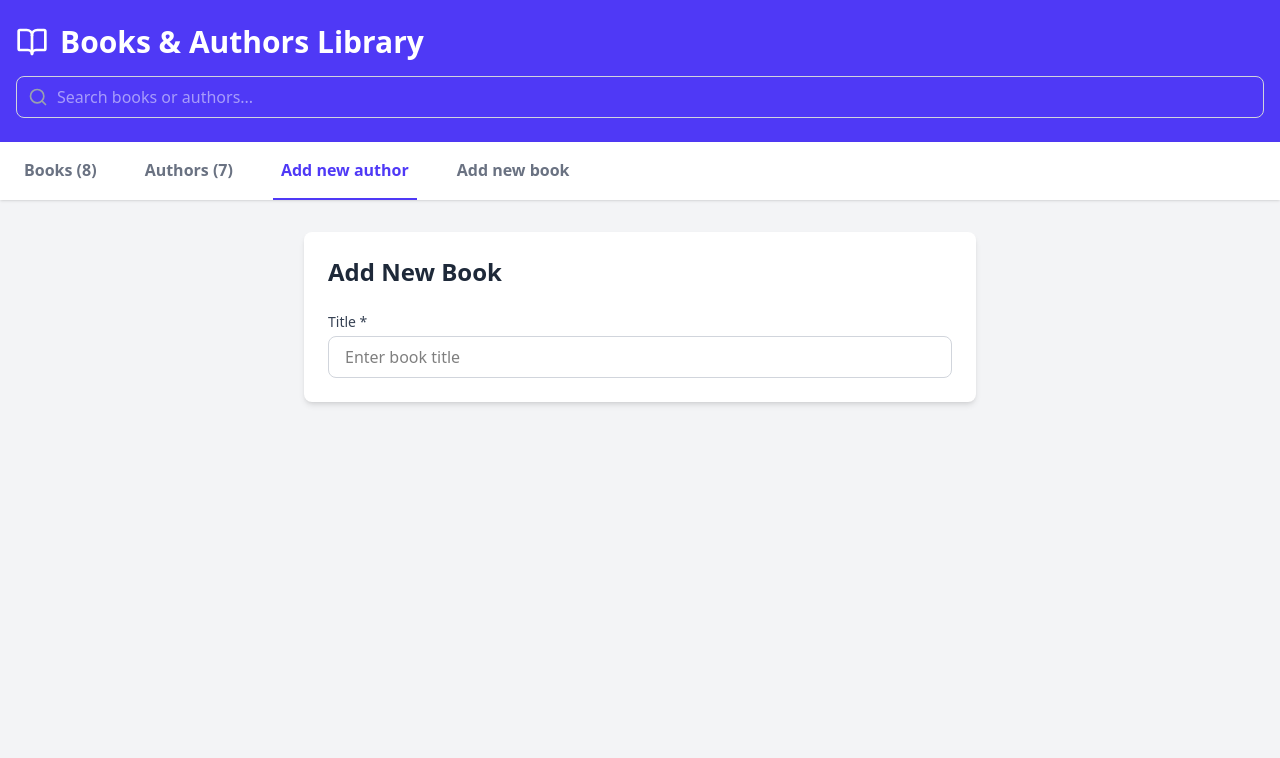
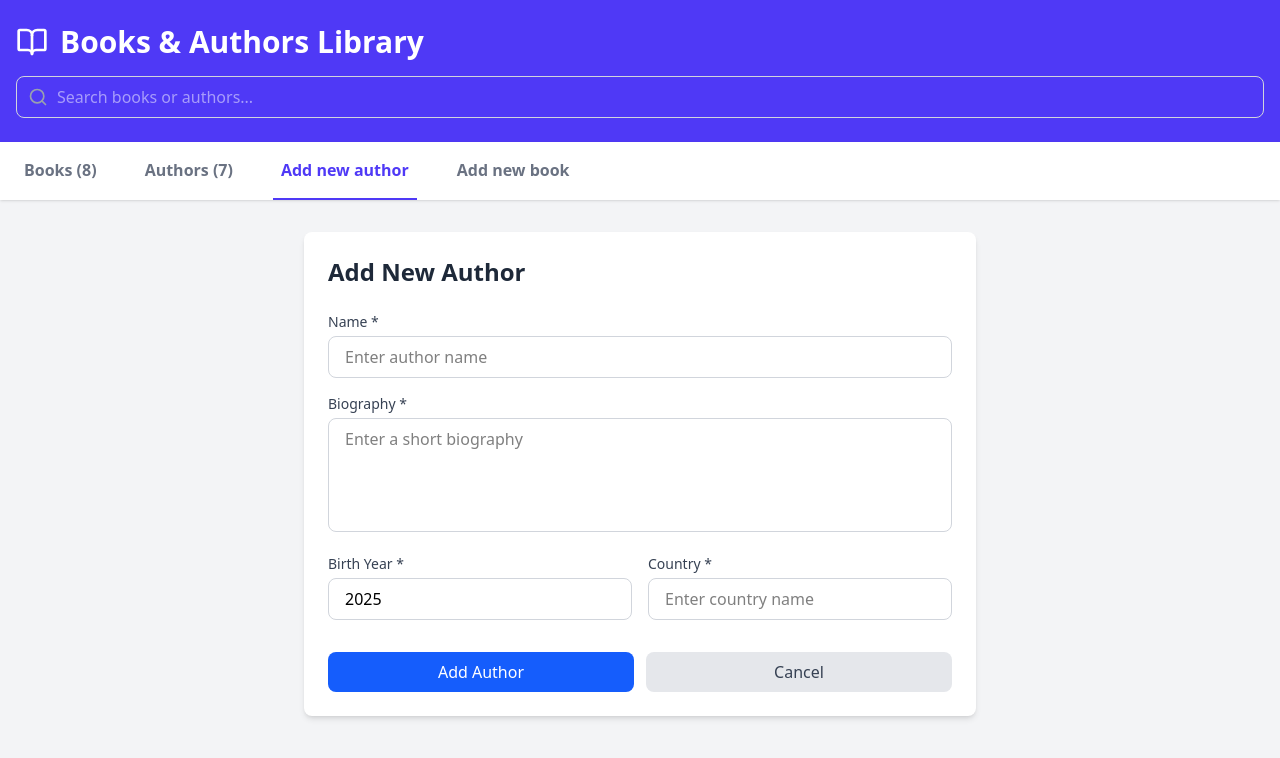
Before and after one commit to zeldabakhos/books-app, a React (Vite) app: page / in a window 1280 px wide. Both pictures are taken after a click on the button "Add new author". Shown: the top 758 px of the page. Built offline with nearby package versions, Linux system fonts and the light colour scheme.

Commit message:
final version

```diff
--- a/src/App.tsx
+++ b/src/App.tsx
@@ -5,42 +5,39 @@ import AuthorCard from "./components/AuthorCard"
 import SearchBar from "./components/SearchBar"
 import { staticBooks, staticAuthors } from "./mockData/staticData"
 import AddAuthorForm from "./components/tabs/AddAuthorForm"
+import AddBookForm from "./components/tabs/AddBookForm"
+import NavigationTabs from "./components/NavogationTabs"
 import type { Author } from "./types/Authors"
-import AddBookForm from "./components/tabs/AddBookForm"
 import type { Book } from "./types/Book"
 
-import NavigationTabs from "./components/NavogationTabs"
-
 const App = () => {
-	// State
+	// ✅ State management
+	const [authors, setAuthors] = useState<Author[]>(staticAuthors)
+	const [books, setBooks] = useState<Book[]>(staticBooks)
 	const [activeTab, setActiveTab] = useState("books")
 	const [searchTerm, setSearchTerm] = useState("")
 
+	// ✅ Add new author
 	const handleAddAuthor = (author: Author) => {
-		console.log("New author:", author)
-		// Here you would typically:
-		// - Call your API to save the author
-		// - Update your state
-		// - Show a success message
+		const authorWithId = { ...author, id: Date.now() }
+		setAuthors((prev) => [...prev, authorWithId])
+		setActiveTab("authors") // switch back automatically
 	}
 
+	// ✅ Add new book
 	const handleAddBook = (book: Book) => {
-		console.log("New book:", book)
-		// Here you would typically:
-		// - Call your API to save the book
-		// - Update your state
-		// - Show a success message
+		const bookWithId = { ...book, id: Date.now() }
+		setBooks((prev) => [...prev, bookWithId])
+		setActiveTab("books") // switch back automatically
 	}
 
-	const getAuthorById = (authorId: number) => {
-		return staticAuthors.find((author) => author.id === authorId)
-	}
+	// ✅ Helpers
+	const getAuthorById = (authorId: number) => authors.find((a) => a.id === authorId)
+	const getBookCountByAuthor = (authorId: number) =>
+		books.filter((book) => book.authorId === authorId).length
 
-	const getBookCountByAuthor = (authorId: number) => {
-		return staticBooks.filter((book) => book.authorId === authorId).length
-	}
-
-	const filteredBooks = staticBooks.filter((book) => {
+	// ✅ Filters
+	const filteredBooks = books.filter((book) => {
 		const author = getAuthorById(book.authorId)
 		return (
 			book.title.toLowerCase().includes(searchTerm.toLowerCase()) ||
@@ -48,7 +45,7 @@ const App = () => {
 		)
 	})
 
-	const filteredAuthors = staticAuthors.filter((author) =>
+	const filteredAuthors = authors.filter((author) =>
 		author.name.toLowerCase().includes(searchTerm.toLowerCase())
 	)
 
@@ -75,6 +72,7 @@ const App = () => {
 
 			{/* Main Content */}
 			<main className="container mx-auto px-4 py-8">
+				{/* 📚 Books tab */}
 				{activeTab === "books" && (
 					<div className="space-y-4 flex flex-col flex-wrap">
 						{filteredBooks.length > 0 ? (
@@ -93,6 +91,7 @@ const App = () => {
 					</div>
 				)}
 
+				{/* 👩‍💼 Authors tab */}
 				{activeTab === "authors" && (
 					<div className="grid grid-cols-1 md:grid-cols-2 gap-6">
 						{filteredAuthors.length > 0 ? (
@@ -111,15 +110,17 @@ const App = () => {
 					</div>
 				)}
 
+				{/* ➕ Add new author */}
 				{activeTab === "add-author" && (
 					<AddAuthorForm
 						onSubmit={handleAddAuthor}
-						onCancel={() => console.log("Cancelled")}
+						onCancel={() => setActiveTab("authors")}
 					/>
 				)}
 
+				{/* ➕ Add new book */}
 				{activeTab === "add-book" && (
-					<AddBookForm authors={staticAuthors} onSubmit={handleAddBook} />
+					<AddBookForm authors={authors} onSubmit={handleAddBook} />
 				)}
 			</main>
 		</div>
--- /dev/null
+++ b/src/components/BookSearchResults.tsx
@@ -0,0 +1,104 @@
+import type { Book } from "../types/Book"
+import type { Author } from "../types/Authors"
+
+interface BookSearchResultsProps {
+	searchResults: Book[]
+	authors: Author[]
+	onSelectBook: (book: Book) => void
+	onClearResults: () => void
+	isSearching: boolean
+	isbnNotFound: boolean
+}
+
+const BookSearchResults = ({
+	searchResults,
+	authors,
+	onSelectBook,
+	onClearResults,
+	isSearching,
+	isbnNotFound,
+}: BookSearchResultsProps) => {
+	if (isSearching) {
+		return (
+			<div className="mt-2 text-sm text-gray-500">Searching Google Books...</div>
+		)
+	}
+
+	if (isbnNotFound) {
+		return (
+			<div className="mt-2 text-sm text-red-600">
+				⚠️ No ISBN found for this title
+			</div>
+		)
+	}
+
+	if (searchResults.length === 0) return null
+
+	return (
+		<div className="mt-3 border rounded-md bg-white shadow-md max-h-64 overflow-y-auto">
+			<div className="flex justify-between items-center px-3 py-2 border-b bg-gray-50">
+				<h4 className="text-sm font-semibold text-gray-700">
+					Google Books Suggestions
+				</h4>
+				<button
+					onClick={onClearResults}
+					className="text-xs text-blue-600 hover:underline"
+				>
+					Clear
+				</button>
+			</div>
+
+			{searchResults.map((book) => {
+				const author = authors.find((a) => a.id === book.authorId)
+				return (
+					<div
+						key={book.id}
+						className="p-3 hover:bg-gray-50 cursor-pointer border-b last:border-b-0 transition-colors"
+						onClick={() => onSelectBook(book)}
+					>
+						<div className="flex gap-3">
+							{/* Book cover */}
+							{book.coverUrl && (
+								<img
+									src={book.coverUrl}
+									alt={book.title}
+									className="w-12 h-16 object-cover rounded"
+									onError={(e) => {
+										e.currentTarget.style.display = "none"
+									}}
+								/>
+							)}
+
+							{/* Book details */}
+							<div className="flex-1">
+								<p className="font-medium text-sm text-gray-800">
+									{book.title}
+								</p>
+								<p className="text-xs text-gray-600 mt-1">
+									{author?.name || "Unknown author"}
+								</p>
+
+								<div className="flex flex-wrap gap-2 mt-1 text-xs text-gray-500">
+									{book.publishedYear > 0 && (
+										<span>{book.publishedYear}</span>
+									)}
+									{book.isbn ? (
+										<span className="text-blue-600">
+											ISBN: {book.isbn}
+										</span>
+									) : (
+										<span className="text-red-500">
+											No ISBN available
+										</span>
+									)}
+								</div>
+							</div>
+						</div>
+					</div>
+				)
+			})}
+		</div>
+	)
+}
+
+export default BookSearchResults
--- a/src/components/tabs/AddAuthorForm.tsx
+++ b/src/components/tabs/AddAuthorForm.tsx
@@ -1,96 +1,44 @@
 import { useState, type FormEvent } from "react"
 import type { Author } from "../../types/Authors"
-import type { Book } from "../../types/Book"
-import { searchBooksByTitle } from "../../services/googleBooksService" // ✅ import Google Books service
 
-interface AddBookFormProps {
-	authors: Author[]
-	onSubmit: (book: Book) => void
+interface AddAuthorFormProps {
+	onSubmit: (author: Author) => void
 	onCancel?: () => void
 }
 
-const AddBookForm = ({ authors, onSubmit, onCancel }: AddBookFormProps) => {
-	const [formData, setFormData] = useState<Book>({
-		title: "",
-		authorId: 0,
-		isbn: "",
-		publishedYear: new Date().getFullYear(),
-		description: "",
-		coverUrl: "",
+const AddAuthorForm = ({ onSubmit, onCancel }: AddAuthorFormProps) => {
+	const [formData, setFormData] = useState<Omit<Author, "id">>({
+		name: "",
+		bio: "",
+		birthYear: new Date().getFullYear(),
+		country: "",
 	})
 
-	const [errors, setErrors] = useState<Partial<Record<keyof Book, string>>>({})
-	const [isSearching, setIsSearching] = useState(false)
-	const [searchResults, setSearchResults] = useState<Book[]>([])
+	const [errors, setErrors] = useState<Partial<Record<keyof Author, string>>>({})
 
-	// 🔍 Handle input changes (title triggers Google Books search)
 	const handleChange = (
-		e: React.ChangeEvent<
-			HTMLInputElement | HTMLTextAreaElement | HTMLSelectElement
-		>
+		e: React.ChangeEvent<HTMLInputElement | HTMLTextAreaElement>
 	) => {
 		const { name, value } = e.target
-
 		setFormData((prev) => ({
 			...prev,
-			[name]:
-				name === "authorId" || name === "publishedYear"
-					? parseInt(value) || 0
-					: value,
+			[name]: name === "birthYear" ? parseInt(value) || 0 : value,
 		}))
 
-		if (errors[name as keyof Book]) {
+		// Clear error as user types
+		if (errors[name as keyof Author]) {
 			setErrors((prev) => ({ ...prev, [name]: "" }))
-		}
-
-		// ✅ Trigger Google Books search when typing in title
-		if (name === "title" && value.length > 2) {
-			setIsSearching(true)
-			searchBooksByTitle(value)
-				.then((books) => setSearchResults(books))
-				.catch((err) => {
-					console.error("Error searching books:", err)
-					setSearchResults([])
-				})
-				.finally(() => setIsSearching(false))
-		} else if (name === "title" && value.length <= 2) {
-			setSearchResults([])
 		}
 	}
 
-	// ✅ Auto-fill the form when clicking a suggestion
-	const handleSuggestionClick = (book: Book) => {
-		setFormData({
-			title: book.title,
-			authorId: 0, // the user will still choose the author manually
-			isbn: book.isbn,
-			publishedYear: book.publishedYear,
-			description: book.description,
-			coverUrl: book.coverUrl,
-		})
-		setSearchResults([])
-	}
+	const validate = (): boolean => {
+		const newErrors: Partial<Record<keyof Author, string>> = {}
 
-	const validate = (): boolean => {
-		const newErrors: Partial<Record<keyof Book, string>> = {}
-
-		if (!formData.title.trim()) newErrors.title = "Title is required"
-		if (!formData.authorId || formData.authorId === 0)
-			newErrors.authorId = "Please select an author"
-		if (!formData.isbn.trim()) newErrors.isbn = "ISBN is required"
-		else if (!/^[0-9-]+$/.test(formData.isbn))
-			newErrors.isbn = "ISBN should only contain numbers and hyphens"
-		if (
-			!formData.publishedYear ||
-			formData.publishedYear < 1000 ||
-			formData.publishedYear > new Date().getFullYear()
-		)
-			newErrors.publishedYear = "Please enter a valid publication year"
-		if (!formData.description.trim()) newErrors.description = "Description is required"
-		if (!formData.coverUrl.trim())
-			newErrors.coverUrl = "Cover URL is required"
-		else if (!/^https?:\/\/.+/.test(formData.coverUrl))
-			newErrors.coverUrl = "Please enter a valid URL (http:// or https://)"
+		if (!formData.name.trim()) newErrors.name = "Name is required"
+		if (!formData.bio.trim()) newErrors.bio = "Biography is required"
+		if (!formData.birthYear || formData.birthYear < 1000 || formData.birthYear > new Date().getFullYear())
+			newErrors.birthYear = "Enter a valid year"
+		if (!formData.country.trim()) newErrors.country = "Country is required"
 
 		setErrors(newErrors)
 		return Object.keys(newErrors).length === 0
@@ -99,77 +47,127 @@ const AddBookForm = ({ authors, onSubmit, onCancel }: AddBookFormProps) => {
 	const handleSubmit = (e: FormEvent<HTMLFormElement>) => {
 		e.preventDefault()
 		if (validate()) {
-			onSubmit(formData)
+			onSubmit({ ...formData })
 			setFormData({
-				title: "",
-				authorId: 0,
-				isbn: "",
-				publishedYear: new Date().getFullYear(),
-				description: "",
-				coverUrl: "",
+				name: "",
+				bio: "",
+				birthYear: new Date().getFullYear(),
+				country: "",
 			})
 			setErrors({})
-			setSearchResults([])
 		}
 	}
 
 	return (
 		<div className="bg-white rounded-lg shadow-md p-6 max-w-2xl mx-auto">
-			<h2 className="text-2xl font-bold text-gray-800 mb-6">Add New Book</h2>
+			<h2 className="text-2xl font-bold text-gray-800 mb-6">Add New Author</h2>
 
 			<form onSubmit={handleSubmit} className="space-y-4">
-				{/* Title Input + Suggestions */}
-				<div className="relative">
-					<label
-						htmlFor="title"
-						className="block text-sm font-medium text-gray-700 mb-1"
-					>
-						Title *
+				{/* Name */}
+				<div>
+					<label className="block text-sm font-medium text-gray-700 mb-1">
+						Name *
 					</label>
 					<input
 						type="text"
-						id="title"
-						name="title"
-						value={formData.title}
+						name="name"
+						value={formData.name}
 						onChange={handleChange}
-						className={`w-full px-4 py-2 border rounded-lg focus:outline-none focus:ring-2 focus:ring-blue-500 ${
-							errors.title ? "border-red-500" : "border-gray-300"
+						className={`w-full px-4 py-2 border rounded-lg focus:ring-2 focus:ring-blue-500 ${
+							errors.name ? "border-red-500" : "border-gray-300"
 						}`}
-						placeholder="Enter book title"
+						placeholder="Enter author name"
 					/>
-					{errors.title && (
-						<p className="mt-1 text-sm text-red-600">{errors.title}</p>
-					)}
-
-					{/* ✅ Suggestions dropdown */}
-					{isSearching && (
-						<p className="text-sm text-gray-500 mt-1">Searching...</p>
-					)}
-
-					{!isSearching && searchResults.length > 0 && (
-						<div className="absolute z-10 mt-1 w-full bg-white border border-gray-200 rounded-md shadow-lg max-h-60 overflow-y-auto">
-							{searchResults.map((book) => (
-								<div
-									key={book.id}
-									className="px-3 py-2 hover:bg-blue-50 cursor-pointer"
-									onClick={() => handleSuggestionClick(book)}
-								>
-									<p className="font-medium text-gray-800">{book.title}</p>
-									<p className="text-xs text-gray-500 truncate">
-										{book.isbn} • {book.publishedYear}
-									</p>
-								</div>
-							))}
-						</div>
+					{errors.name && (
+						<p className="mt-1 text-sm text-red-600">{errors.name}</p>
 					)}
 				</div>
 
-				{/* (The rest of your form fields remain identical) */}
-				{/* Author Select, ISBN, Year, Description, Cover URL, Buttons */}
-				{/* ... existing code unchanged ... */}
+				{/* Biography */}
+				<div>
+					<label className="block text-sm font-medium text-gray-700 mb-1">
+						Biography *
+					</label>
+					<textarea
+						name="bio"
+						value={formData.bio}
+						onChange={handleChange}
+						rows={4}
+						className={`w-full px-4 py-2 border rounded-lg focus:ring-2 focus:ring-blue-500 resize-none ${
+							errors.bio ? "border-red-500" : "border-gray-300"
+						}`}
+						placeholder="Enter a short biography"
+					/>
+					{errors.bio && (
+						<p className="mt-1 text-sm text-red-600">{errors.bio}</p>
+					)}
+				</div>
+
+				{/* Birth Year & Country */}
+				<div className="grid grid-cols-1 md:grid-cols-2 gap-4">
+					<div>
+						<label className="block text-sm font-medium text-gray-700 mb-1">
+							Birth Year *
+						</label>
+						<input
+							type="number"
+							name="birthYear"
+							value={formData.birthYear}
+							onChange={handleChange}
+							className={`w-full px-4 py-2 border rounded-lg focus:ring-2 focus:ring-blue-500 ${
+								errors.birthYear ? "border-red-500" : "border-gray-300"
+							}`}
+							min="1000"
+							max={new Date().getFullYear()}
+						/>
+						{errors.birthYear && (
+							<p className="mt-1 text-sm text-red-600">
+								{errors.birthYear}
+							</p>
+						)}
+					</div>
+
+					<div>
+						<label className="block text-sm font-medium text-gray-700 mb-1">
+							Country *
+						</label>
+						<input
+							type="text"
+							name="country"
+							value={formData.country}
+							onChange={handleChange}
+							className={`w-full px-4 py-2 border rounded-lg focus:ring-2 focus:ring-blue-500 ${
+								errors.country ? "border-red-500" : "border-gray-300"
+							}`}
+							placeholder="Enter country name"
+						/>
+						{errors.country && (
+							<p className="mt-1 text-sm text-red-600">{errors.country}</p>
+						)}
+					</div>
+				</div>
+
+				{/* Buttons */}
+				<div className="flex gap-3 pt-4">
+					<button
+						type="submit"
+						className="flex-1 bg-blue-600 text-white py-2 px-4 rounded-lg hover:bg-blue-700 transition-colors font-medium focus:outline-none focus:ring-2 focus:ring-blue-500 focus:ring-offset-2"
+					>
+						Add Author
+					</button>
+					{onCancel && (
+						<button
+							type="button"
+							onClick={onCancel}
+							className="flex-1 bg-gray-200 text-gray-700 py-2 px-4 rounded-lg hover:bg-gray-300 transition-colors font-medium focus:outline-none focus:ring-2 focus:ring-gray-400 focus:ring-offset-2"
+						>
+							Cancel
+						</button>
+					)}
+				</div>
 			</form>
 		</div>
 	)
 }
 
-export default AddBookForm
+export default AddAuthorForm
```
Also changed, not shown: src/components/tabs/AddBookForm.tsx (+101 -50 lines).
